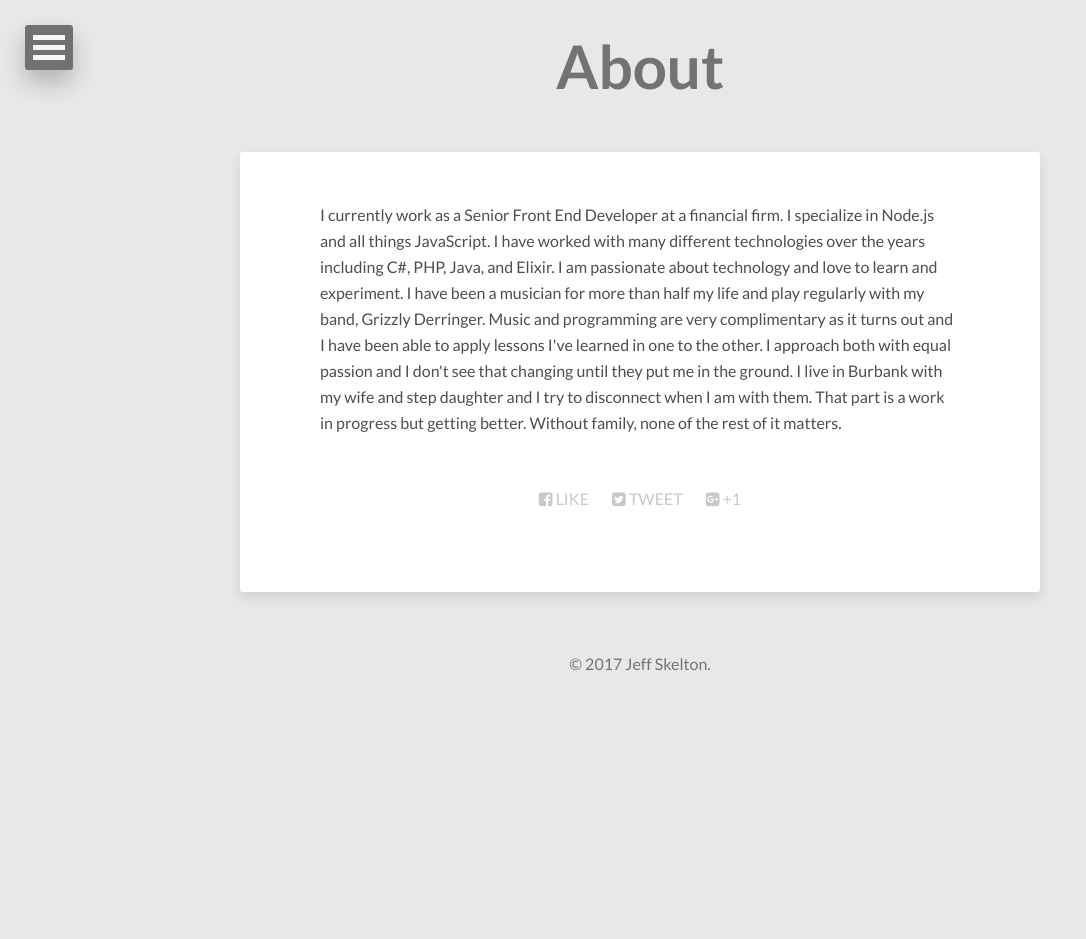
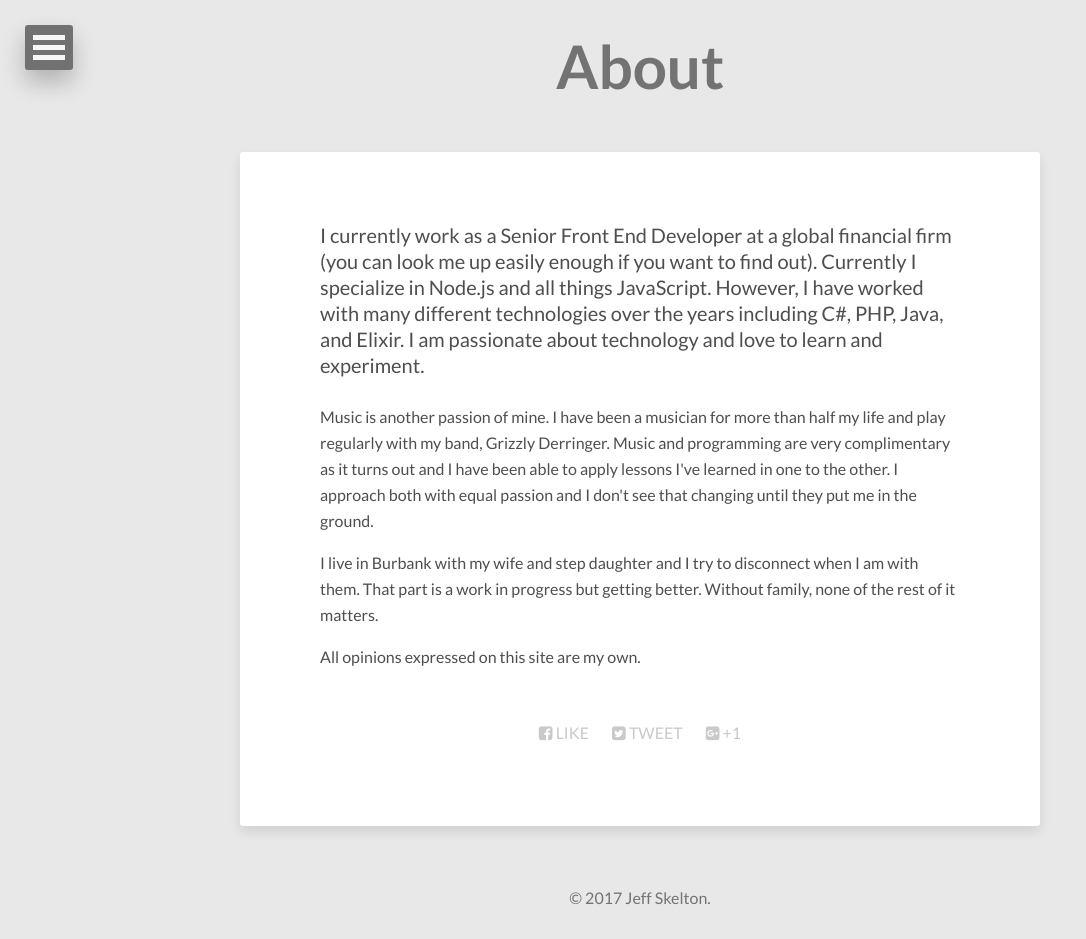
Before and after one commit to jeffskelton3/jeffskelton3.github.io, a Jekyll site: the page built from about.html, in a window 1280 px wide. Shown: the whole page, without its empty margins (0-1086 px from the left). Built offline with Jekyll 4.4.1, drawn with Linux system fonts in a browser that asks for light colours; nearby versions of some CDN libraries; before the commit the page ends 900 px from its top, so only the background shows below that.

Commit message:
update about

```diff
--- a/about.html
+++ b/about.html
@@ -4,8 +4,10 @@ title: About
 permalink: /about/
 ---
 
-I currently work as a Senior Front End Developer at a financial firm. I specialize in Node.js and all things JavaScript. I have worked with many different technologies over the years including C#, PHP, Java, and Elixir. I am passionate about technology and love to learn and experiment.
+<p>I currently work as a Senior Front End Developer at a global financial firm (you can look me up easily enough if you want to find out). Currently I specialize in Node.js and all things JavaScript. However, I have worked with many different technologies over the years including C#, PHP, Java, and Elixir. I am passionate about technology and love to learn and experiment.</p>
 
-I have been a musician for more than half my life and play regularly with my band, Grizzly Derringer. Music and programming are very complimentary as it turns out and I have been able to apply lessons I've learned in one to the other. I approach both with equal passion and I don't see that changing until they put me in the ground.
+<p>Music is another passion of mine. I have been a musician for more than half my life and play regularly with my band, Grizzly Derringer. Music and programming are very complimentary as it turns out and I have been able to apply lessons I've learned in one to the other. I approach both with equal passion and I don't see that changing until they put me in the ground.</p>
 
-I live in Burbank with my wife and step daughter and I try to disconnect when I am with them. That part is a work in progress but getting better. Without family, none of the rest of it matters.
+<p>I live in Burbank with my wife and step daughter and I try to disconnect when I am with them. That part is a work in progress but getting better. Without family, none of the rest of it matters.</p>
+
+<p>All opinions expressed on this site are my own.</p>
```
